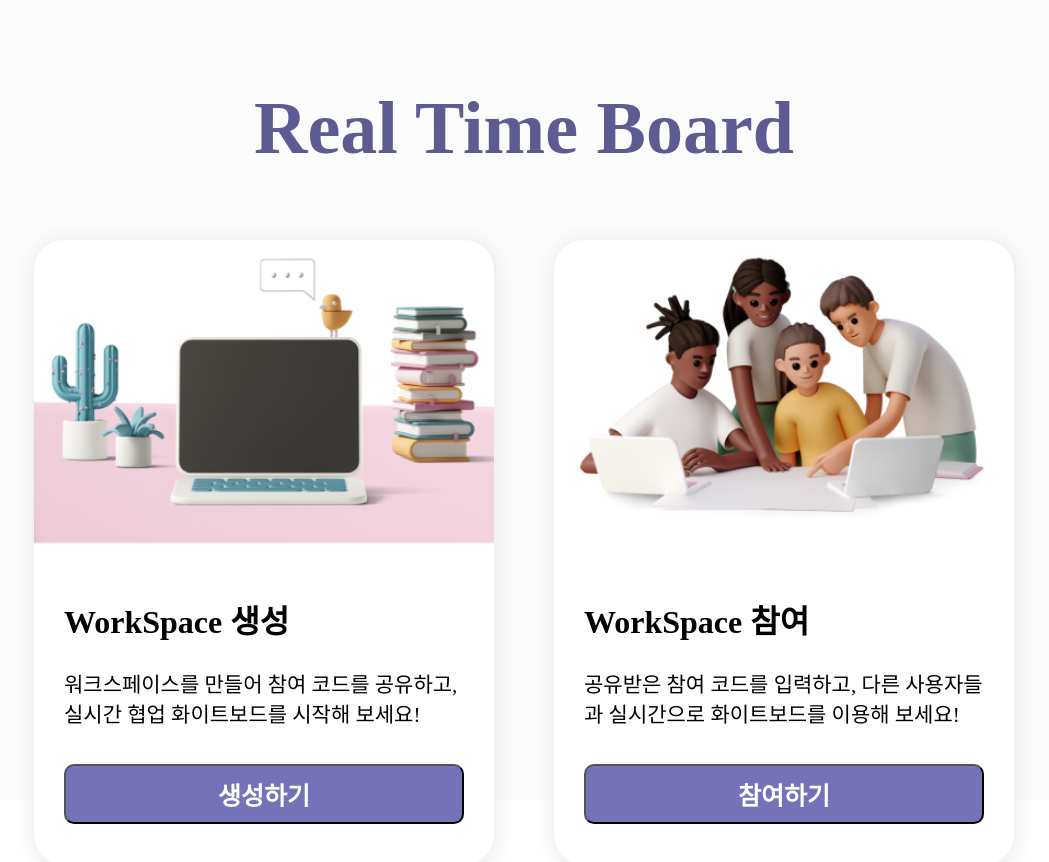
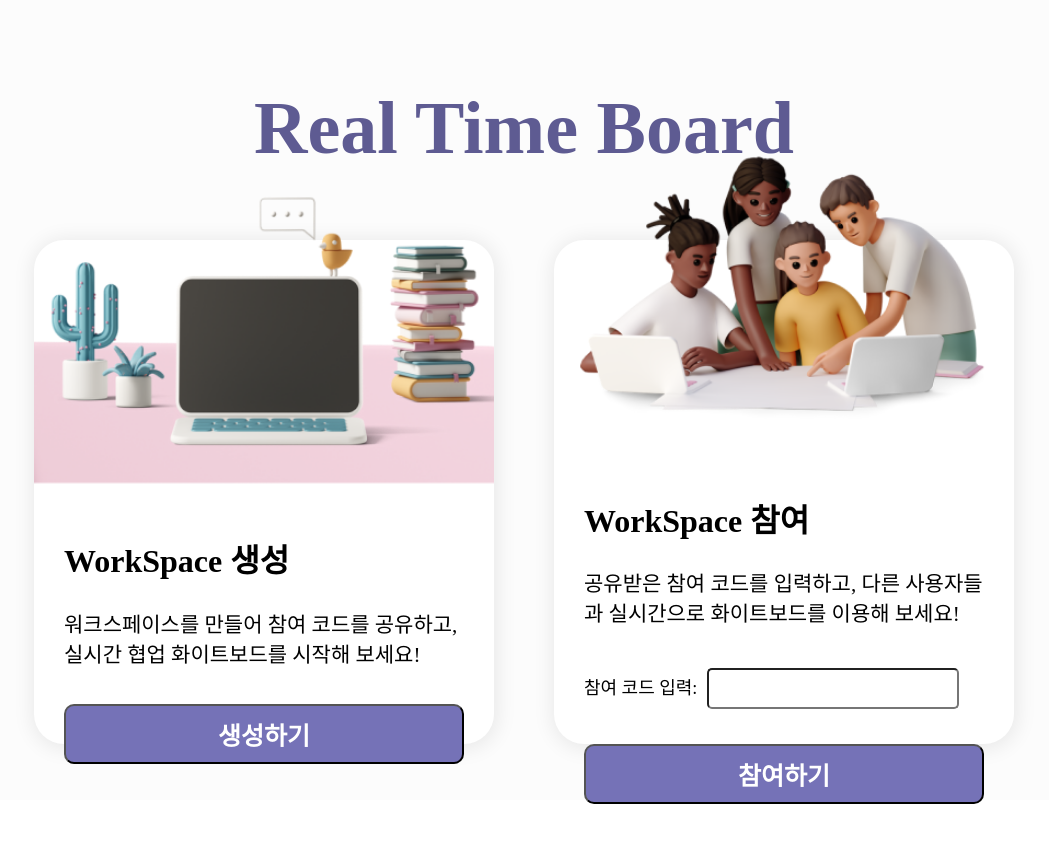
Before and after one commit to komg00/real-time-board, a React (Create React App) app: page / in a window 1280 px wide. Shown: the top 862 px of the page, without its empty margins (116-1165 px from the left). After the commit the page ends 839 px from the top, so only its background shows below. Built offline with nearby package versions, Linux system fonts and the light colour scheme; the HTML template or start-up script is replaced by a standard one.

Commit message:
Fix: Modify join room logic

```diff
--- a/src/Card/Card.jsx
+++ b/src/Card/Card.jsx
@@ -1,13 +1,29 @@
 import React from "react";
 import "./Card.scss";
 
-const Card = ({ title, description, imageSrc, onClick, contents }) => {
+const Card = ({
+  title,
+  description,
+  imageSrc,
+  onClick,
+  contents,
+  joinCode,
+  type,
+}) => {
   return (
     <div className="card">
       <img src={imageSrc} alt={title} className="card-image" />
       <div className="card-contents">
         <h2 className="card-title">{title}</h2>
         <p className="card-description">{description}</p>
+        {type === "join" ? (
+          <>
+            <label className="join-code-label">참여 코드 입력:</label>
+            <input className="join-code-input"></input>
+          </>
+        ) : (
+          joinCode && <p className="join-code">생성된 코드: {joinCode}</p>
+        )}
         <button className="card-button" onClick={onClick}>
           {contents}
         </button>
--- a/src/Card/Card.scss
+++ b/src/Card/Card.scss
@@ -1,6 +1,5 @@
 .card {
   width: 460px;
-  height: 610px;
   background-color: #fff;
   border-radius: 30px;
   box-shadow: 1px 2px 20px 3px rgba(0, 0, 0, 0.08);
@@ -48,3 +47,24 @@
   background-color: #514f88;
   cursor: pointer;
 }
+
+.join-code {
+  font-size: 18px;
+  padding: 10px;
+  margin: 5px 0;
+  border-radius: 5px;
+  background-color: #eee;
+}
+
+.join-code-label {
+  font-size: 18px;
+  margin-right: 10px;
+}
+
+.join-code-input {
+  font-size: 18px;
+  padding: 8px;
+  margin: 20px 0;
+  border-radius: 5px;
+  border-width: 2px;
+}
--- a/src/StartPage/StartPage.jsx
+++ b/src/StartPage/StartPage.jsx
@@ -6,8 +6,8 @@ import join_space from "../resources/images/join-space.png";
 import { useNavigate } from "react-router-dom";
 
 export default function StartPage() {
-  const [joinCode, setJoinCode] = useState(""); // 참여 코드 입력 값
-  const [errorMessage, setErrorMessage] = useState(""); // 오류 메시지
+  const [joinCode, setJoinCode] = useState("");
+  const [errorMessage, setErrorMessage] = useState("");
   const navigate = useNavigate();
 
   const createRoom = async () => {
@@ -15,6 +15,7 @@ export default function StartPage() {
       const response = await fetch("http://localhost:3003/api/room");
       const data = await response.json();
       console.log("New Room ID:", data.roomId);
+      setJoinCode(data.roomId);
       alert("생성된 코드는 " + data.roomId + " 입니다");
     } catch (error) {
       console.error("방 생성 오류:", error);
@@ -56,6 +57,8 @@ export default function StartPage() {
           imageSrc={create_space}
           onClick={createRoom}
           contents="생성하기"
+          joinCode={joinCode}
+          type="create"
         />
         <Card
           title="WorkSpace 참여"
@@ -64,6 +67,7 @@ export default function StartPage() {
           imageSrc={join_space}
           onClick={joinRoom}
           contents="참여하기"
+          type="join"
         />
       </div>
     </div>
```
